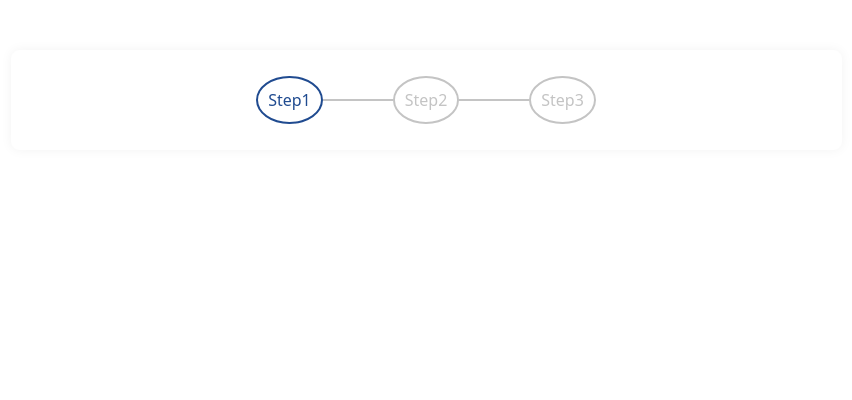
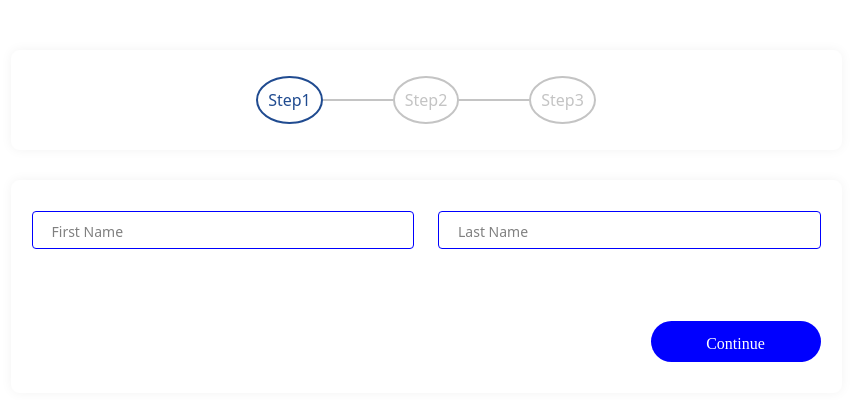
Before and after one commit to maszi71/react-stepper, a React (Create React App) app: page / in a window 1280 px wide. Shown: the top 400 px of the page, without its empty margins (214-1066 px from the left). Built offline with nearby package versions, Linux system fonts and the light colour scheme.

Commit message:
install react-tooltip

```diff
--- a/package.json
+++ b/package.json
@@ -12,6 +12,7 @@
     "react-dom": "^17.0.2",
     "react-hook-form": "^7.27.1",
     "react-scripts": "5.0.0",
+    "react-tooltip": "^4.2.21",
     "web-vitals": "^2.1.4"
   },
   "scripts": {
--- a/src/components/Stepper.js
+++ b/src/components/Stepper.js
@@ -2,40 +2,46 @@ import { useState } from "react";
 import classes from "./Stepper.module.scss";
 import StepTitle from "./StepTitle/StepTitle";
 import Card from "./Card/Card";
+import FirstStep from "./Steps/FirstStep/FirstStep";
+import SecondStep from "./Steps/SecondStep/SecondStep";
 
 const Stepper = () => {
-    const [activeIndex, setActiveIndex] = useState(1);
-    const UpdateActiveStep = (index) => {
-        setActiveIndex(index);
-      };
+  const [activeIndex, setActiveIndex] = useState(1);
+  const [generalInfo, setGeneralInfo] = useState(null);
+
+  const UpdateActiveStep = (index) => {
+    setActiveIndex(index);
+  };
+
+  const getGeneralInfo = (info) => {
+    setGeneralInfo(info);
+  };
   return (
     <section className={classes.section}>
       <div className="container">
         <div className="row justify-content-center">
           <div className="col-xl-9 col-lg-11 col-12 d-md-block d-none">
             <Card className={classes["title-card"]}>
-              <StepTitle
-                index="1"
-                activeIndex={activeIndex}
-                title="Step1"
-              />
+              <StepTitle index="1" activeIndex={activeIndex} title="Step1" />
               <div
                 style={{ background: activeIndex > 1 ? "#204B90" : "#C4C4C4" }}
                 className={classes.line}
               ></div>
-              <StepTitle
-                index="2"
-                activeIndex={activeIndex}
-                title="Step2"
-              />
+              <StepTitle index="2" activeIndex={activeIndex} title="Step2" />
               <div
                 style={{ background: activeIndex > 2 ? "#204B90" : "#C4C4C4" }}
                 className={classes.line}
               ></div>
-              <StepTitle
-                index="3"
+              <StepTitle index="3" activeIndex={activeIndex} title="Step3" />
+            </Card>
+          </div>
+          <div className="col-xl-9 col-lg-11 col-12">
+            <Card className={classes["step-card"]}>
+              <FirstStep
+                OnUpdateActiveStep={UpdateActiveStep}
+                onGetGeneralInfo={getGeneralInfo}
+                generalInfo={generalInfo}
                 activeIndex={activeIndex}
-                title="Step3"
               />
             </Card>
           </div>
--- a/src/components/Steps/firstStep/FirstStep.js
+++ b/src/components/Steps/firstStep/FirstStep.js
@@ -1,7 +1,87 @@
 import classes from "./FirstStep.module.scss";
+import { useForm } from "react-hook-form";
+import SimpleInput from "../../SimpleInput/SimpleInput";
 
-const FirstStep = ()=> {
-    return(<div></div>)
-}
+const FirstStep = ({
+  OnUpdateActiveStep,
+  onGetGeneralInfo,
+  generalInfo,
+  activeIndex,
+}) => {
+  const {
+    register,
+    handleSubmit,
+    formState: { errors },
+    setValue,
+    getValues,
+  } = useForm({
+    defaultValues: generalInfo
+      ? {
+          companyName: generalInfo["companyName"],
+          companyIntroduction: generalInfo["companyIntroduction"],
+          serviceDescription: generalInfo["serviceDescription"],
+          companySize: generalInfo["companySize"],
+          lifeScienceSector: generalInfo["lifeScienceSector"],
+          profilePicture: generalInfo["profilePicture"],
+          attachFiles: generalInfo["attachFiles"],
+        }
+      : {},
+  });
+
+  const onSubmit = (submittedForm) => {
+    console.log("generalInfo", submittedForm);
+    onGetGeneralInfo(submittedForm);
+    OnUpdateActiveStep(2);
+  };
+
+  return (
+    <form
+      style={{ display: activeIndex === 1 ? "block" : "none" }}
+      onSubmit={handleSubmit(onSubmit)}
+    >
+      <div className="row">
+        <div className="col-md-6 col-12">
+          <SimpleInput
+            validation={{
+              required: true,
+            }}
+            input={{
+              type: "text",
+              label: "First Name",
+              name: "firstName",
+              placeholder: "First Name",
+              id: "firstName",
+              autoComplete: "off",
+            }}
+            errors={errors}
+            register={register}
+          />
+        </div>
+        <div className="col-md-6 col-12 ">
+          <SimpleInput
+            validation={{
+              required: true,
+            }}
+            input={{
+              type: "text",
+              label: "Last Name",
+              name: "lastName",
+              placeholder: "Last Name",
+              id: "lastName",
+              autoComplete: "off",
+            }}
+            errors={errors}
+            register={register}
+          />
+        </div>
+      </div>
+      <div className="text-end">
+        <button className={`btn ${classes.submit}`} type="submit">
+          Continue
+        </button>
+      </div>
+    </form>
+  );
+};
 
 export default FirstStep;
--- a/src/components/Steps/firstStep/FirstStep.module.scss
+++ b/src/components/Steps/firstStep/FirstStep.module.scss
@@ -0,0 +1,16 @@
+
+
+
+    .submit {
+        border-radius: 28px;
+        background-color: blue;
+        color: white;
+        font-family: HelveticaNeueMedium;
+        width: 170px;
+        padding: 10px 0 5px;
+        margin-top: 40px;
+    }
+    .Certificates {
+        font-size: 12px;
+        margin-bottom: 10px;
+    }
```
Also changed, not shown: 1 other file (tests, documents, lock files or other folders).
